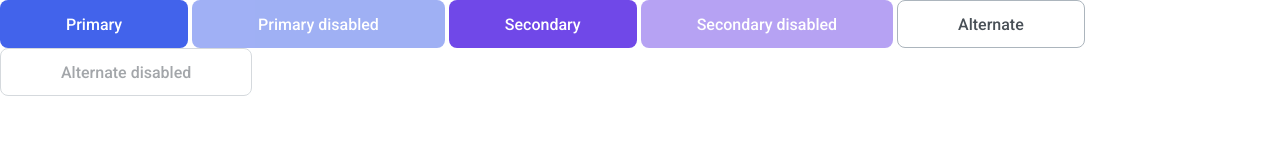
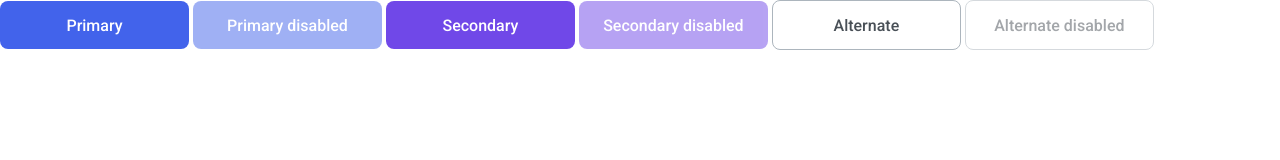
Before and after one commit to js-tasks-ru/htmlcss-20230411_julia-kurianova, a website: page 03-lection1/01-button/index.html in a window 1280 px wide. Drawn offline with Linux system fonts and the light colour scheme.

Commit message:
Fix after first review

```diff
--- a/03-lection1/01-button/button.css
+++ b/03-lection1/01-button/button.css
@@ -1,9 +1,12 @@
 /* Стилизация кнопки */
 
 .button {
+	font-family: 'Roboto', sans-serif;
 	font-style: normal;
 	font-weight: 500;
 	font-size: 16px;
+	width: 189px;
+	padding: 15px 0 14px;
 	line-height: 19px;
 	text-align: center;
 	border: none;
@@ -17,19 +20,14 @@
 	cursor: pointer;
 }
 
-.button_disabled {
+.button:disabled {
 	opacity: 0.5;
-	-webkit-opacity: 0.5;
-}
-
-.button_disabled:hover {
-	cursor: default;
+	pointer-events: none;
 }
 
 /* primary */
 
 .button_primary {
-	padding: 15px 66px 14px;
 	background-color: var(--primary);
 }
 
@@ -38,14 +36,9 @@
 	background-color: var(--primary-dark);
 }
 
-.button_primary.button_disabled:hover {
-	background-color: var(--primary);
-}
-
 /* secondary */
 
 .button_secondary {
-	padding: 15px 56px 14px;
 	background-color: var(--secondary);
 }
 
@@ -54,14 +47,9 @@
 	background-color: var(--secondary-dark);
 }
 
-.button_secondary.button_disabled:hover {
-	background-color: var(--secondary);
-}
-
 /* alternate */
 
 .button_alt {
-	padding: 14px 60px 13px;
 	color: var(--grey-4);
 	background-color: var(--white);
 	border: 1px solid var(--grey-3);
@@ -71,11 +59,3 @@
 .button_alt:active {
 	border: 1px solid var(--black);
 }
-
-.button_alt.button_disabled {
-	color: var(--grey-4);
-}
-
-.button_alt.button_disabled:hover {
-	border: 1px solid var(--grey-3);
-}
--- a/03-lection1/01-button/index.html
+++ b/03-lection1/01-button/index.html
@@ -7,10 +7,10 @@
     </head>
     <body>
         <button class="button button_primary">Primary</button>
-        <button class="button button_primary button_disabled">Primary disabled</button>
+        <button class="button button_primary" disabled>Primary disabled</button>
         <button class="button button_secondary">Secondary</button>
-        <button class="button button_secondary button_disabled">Secondary disabled</button>
+        <button class="button button_secondary" disabled>Secondary disabled</button>
         <button class="button button_alt">Alternate</button>
-        <button class="button button_alt button_disabled">Alternate disabled</button>
+        <button class="button button_alt" disabled>Alternate disabled</button>
     </body>
 </html>
```
